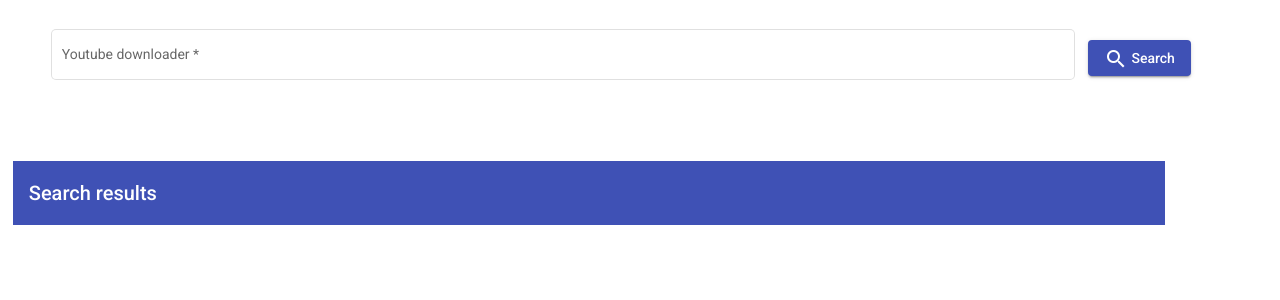
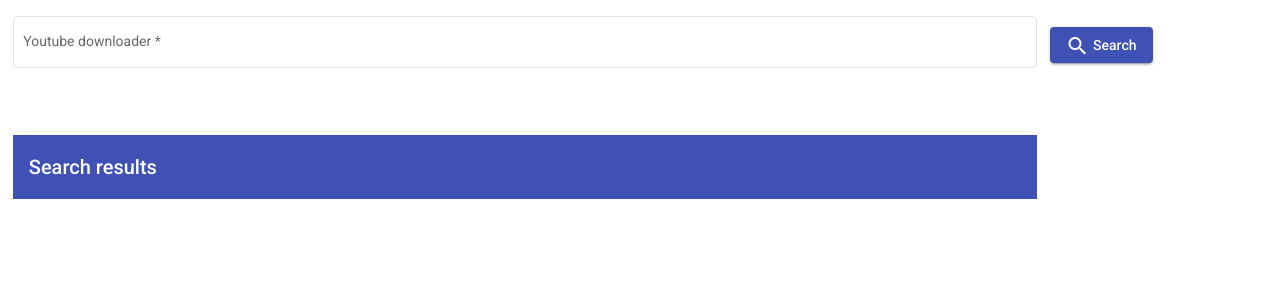
Before and after one commit to tony158/youtube-tonysan, an Angular app in the folder angular-flask/: page / in a window 1280 px wide. Shown: the top 300 px of the page. Built offline with nearby package versions, Linux system fonts and the light colour scheme.

Commit message:
refactor code, change css

```diff
--- a/angular-flask/src/app/youtube-downloader/youtube-downloader.component.css
+++ b/angular-flask/src/app/youtube-downloader/youtube-downloader.component.css
@@ -31,18 +31,18 @@ input.example-right-align {
 }
 
 .search-form {
-  margin: 2% 1% 2% 4%;
+  margin: 1% 1% 1% 1%;
   width: 80%;
 }
 
 .progress-bar {
   margin: 1% 1% 1% 1%;
-  width: 90%;
+  width: 80%;
 }
 
 .title-bar {
   margin: 1% 1% 1% 1%;
-  width: 90%;
+  width: 80%;
 }
 
 .example-card {
@@ -53,7 +53,7 @@ input.example-right-align {
 .content {
   padding: 8px;
   margin: 1% 1% 1% 1%;
-  width: 90%;
+  width: 80%;
 }
 
 .content > mat-card {
```
